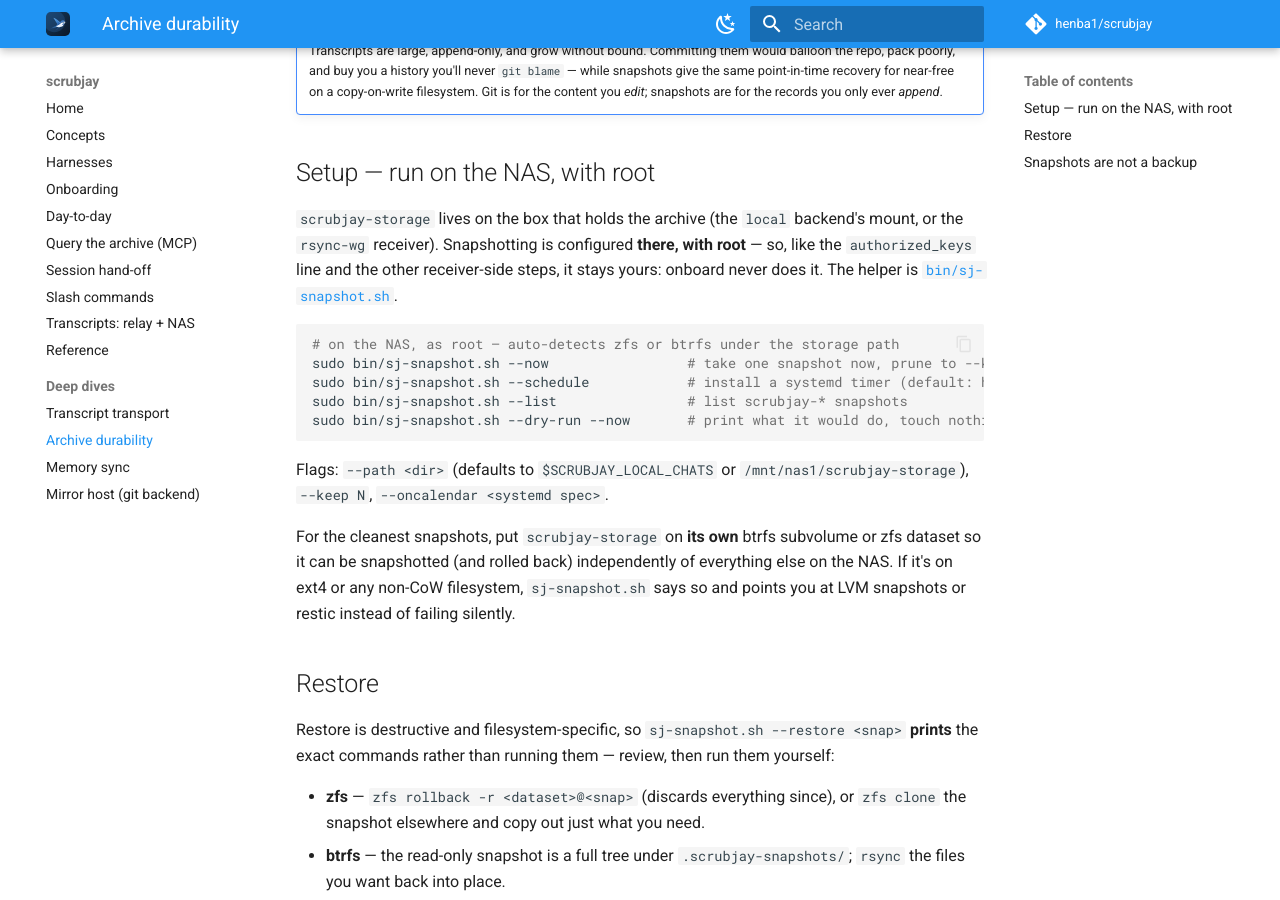
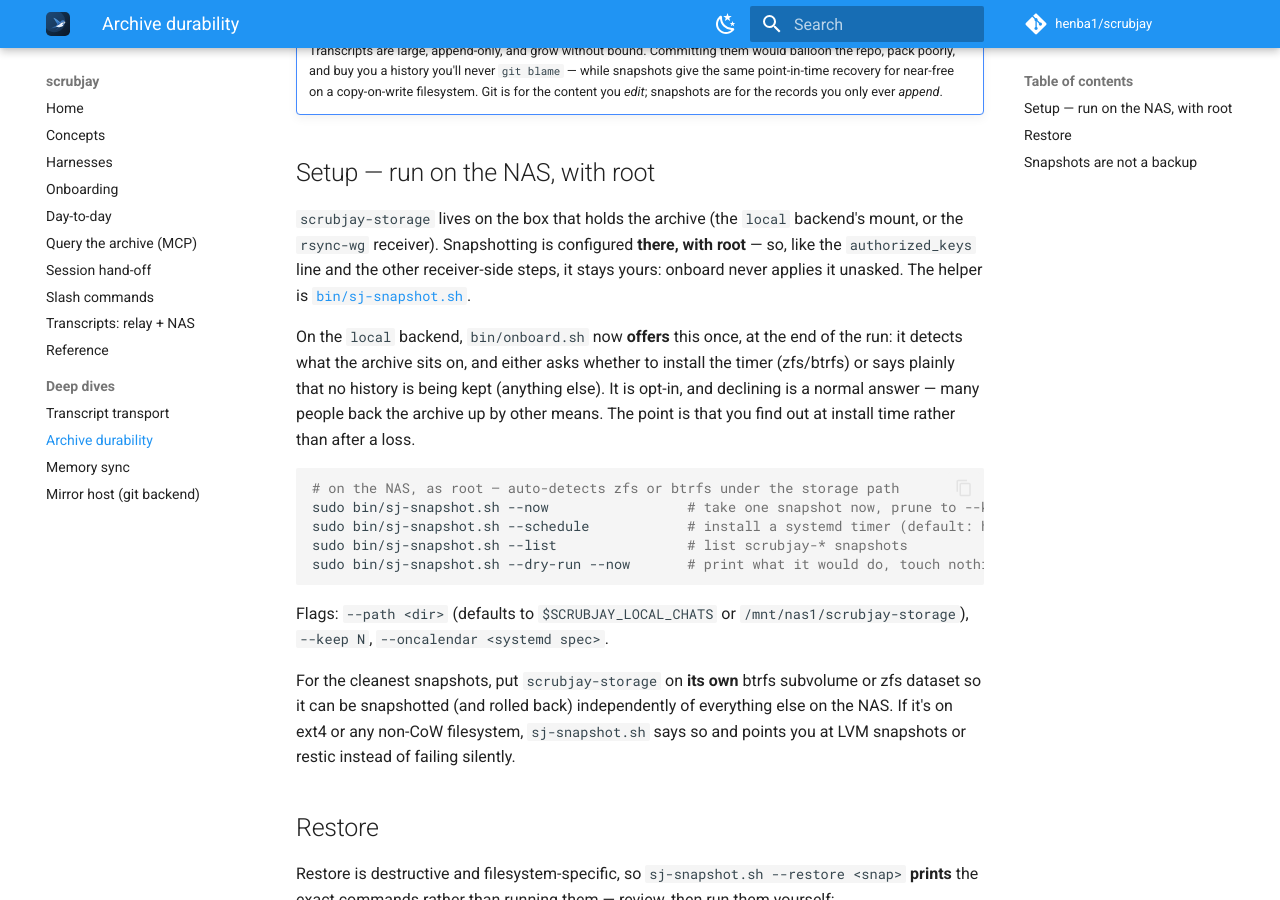
Before and after one commit to henba1/scrubjay, an MkDocs documentation site: the page built from docs/durability.md, in a window 1280 px wide and 900 px high, scrolled down 446 px. Built offline with MkDocs 1.6.1 and Material for MkDocs 9.7.7, drawn with Linux system fonts in a browser that asks for light colours; comment, search, counter and statistics services are not loaded.

Commit message:
onboard: offer archive versioning once, on the box that holds the archive (#20)
sj-snapshot.sh always existed but nothing mentioned it, so archive history was a choice you only found by reading the docs. Onboarding now detects the archive filesystem and either offers the timer (zfs/btrfs) or says plainly that no history is kept. Opt-in, default no, never a failure. Reuses the existing SCRUBJAY_SNAP_LIB seam.

Co-Authored-By: Claude <noreply@anthropic.com>

````diff
--- a/docs/durability.md
+++ b/docs/durability.md
@@ -19,8 +19,14 @@ fat-fingered `rm` or a corrupted write? The answer is the NAS's own filesystem,
 
 `scrubjay-storage` lives on the box that holds the archive (the `local` backend's mount, or the
 `rsync-wg` receiver). Snapshotting is configured **there, with root** — so, like the
-`authorized_keys` line and the other receiver-side steps, it stays yours: onboard never does it.
-The helper is [`bin/sj-snapshot.sh`](https://github.com/henba1/scrubjay/blob/main/bin/sj-snapshot.sh).
+`authorized_keys` line and the other receiver-side steps, it stays yours: onboard never applies it
+unasked. The helper is [`bin/sj-snapshot.sh`](https://github.com/henba1/scrubjay/blob/main/bin/sj-snapshot.sh).
+
+On the `local` backend, `bin/onboard.sh` now **offers** this once, at the end of the run: it detects
+what the archive sits on, and either asks whether to install the timer (zfs/btrfs) or says plainly
+that no history is being kept (anything else). It is opt-in, and declining is a normal answer —
+many people back the archive up by other means. The point is that you find out at install time
+rather than after a loss.
 
 ```sh
 # on the NAS, as root — auto-detects zfs or btrfs under the storage path
````
Also changed, not shown: 2 other files.
